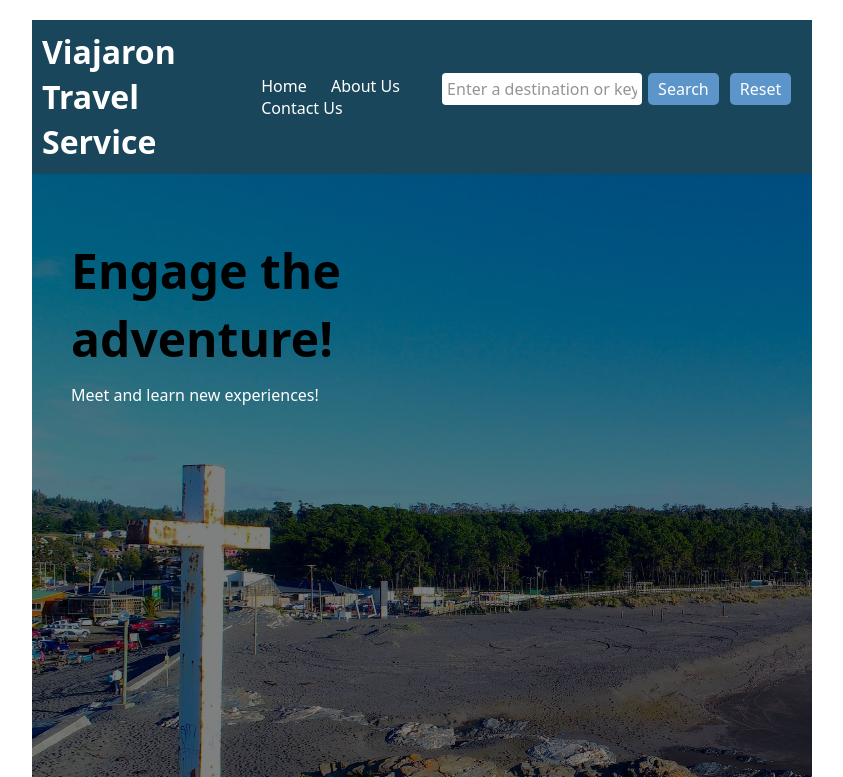
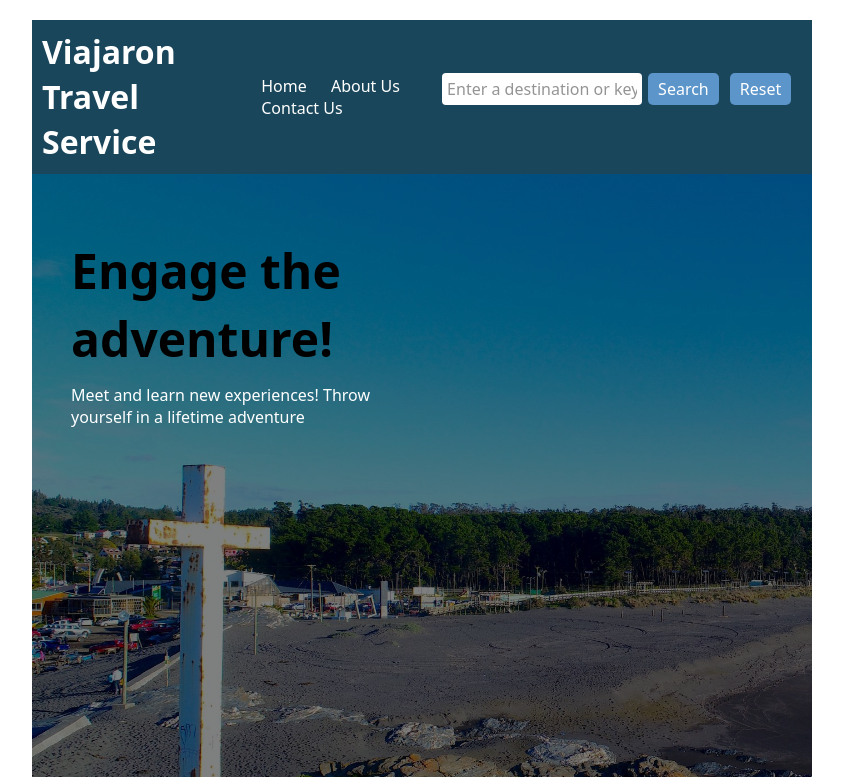
Before and after one commit to profe-ajedrez/coursera_Final_Project_jpe, a plain HTML site: page index.html in a window 1280 px wide. Shown: the top 777 px of the page, without its empty margins (218-1061 px from the left). Drawn offline with nearby package versions, Linux system fonts and the light colour scheme.

Commit message:
more text

```diff
--- a/index.html
+++ b/index.html
@@ -32,7 +32,7 @@
             <div class="background-image"></div>
             <div class="half-content">
                 <h1>Engage the adventure!</h1>
-                <p>Meet and learn new experiences!</p>
+                <p>Meet and learn new experiences! Throw yourself in a lifetime adventure</p>
 
             </div>
             <div id="results"></div>
```
